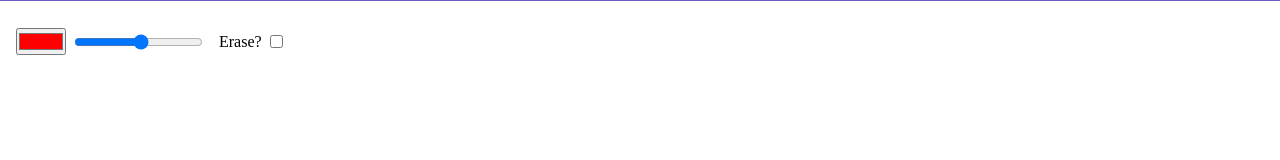
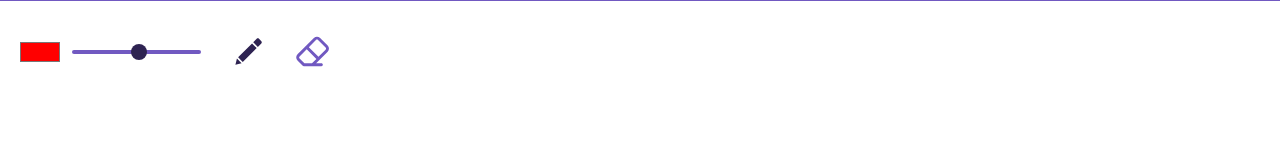
Before and after one commit to maykbrito/screenboard, an Electron app: page index.html in a window 1280 px wide. Drawn offline with Linux system fonts and the light colour scheme.

Commit message:
feat: tools selection, replaced the eraser checkbox by icons

```diff
--- a/components/controls/Eraser.js
+++ /dev/null
@@ -1,26 +0,0 @@
-export default function (context) {
-    let isErasing = false
-
-    // get initial state, to restore it back
-    const eraser = context.globalCompositeOperation
-
-    document
-        .querySelector('#eraser')
-        .addEventListener("click", change)
-
-    function change(event) {
-        isErasing = event.target.checked
-
-        console.log(event.target)
-    }
-
-    function update() {
-        context.globalCompositeOperation = isErasing
-        ? "destination-out"
-        : eraser;
-    }
-
-    return {
-        update
-    }
-}
--- /dev/null
+++ b/components/controls/Tools.js
@@ -0,0 +1,38 @@
+export default function (context) {
+
+    const toolsFunction = {
+        pencil: function update() {
+            context.globalCompositeOperation = 'source-over'
+        },
+        eraser: function update() {
+            context.globalCompositeOperation = "destination-out"
+        }
+    }
+
+    function changeToolSelect(event) {
+        setTool(event.target.value)
+    }
+
+    function setTool(toolName) {
+        selectedTool = toolsFunction[toolName]
+    }
+
+    function update(){
+        selectedTool()
+    }
+
+
+    let selectedTool = ''
+
+    setTool('pencil')
+
+    document
+        .querySelectorAll('.tool')
+        .forEach(el => el.addEventListener("click", changeToolSelect))
+
+
+    return {
+        update
+    }
+
+}
--- a/components/controls/index.js
+++ b/components/controls/index.js
@@ -1,12 +1,12 @@
 import Size from './Size.js'
 import Color from './Color.js'
-import Eraser from './Eraser.js'
+import Tools from './Tools.js'
 
 export default function(context) {
 
     const controls = [
         Size(context),
-        Eraser(context),
+        Tools(context),
         Color(context)
     ]
 
--- a/index.html
+++ b/index.html
@@ -1,5 +1,6 @@
 <!DOCTYPE html>
 <html lang="en">
+
 <head>
     <meta charset="UTF-8">
     <meta name="viewport" content="width=device-width, initial-scale=1.0">
@@ -7,16 +8,36 @@
 
     <link rel="stylesheet" href="style.css">
 </head>
+
 <body>
     <div id="controllers">
         <input type="color" name="color" id="color" value="#FF0000">
         <input type="range" name="size" id="size" min="1" max="20">
 
-        <label for="eraser">Erase?</label>
-        <input type="checkbox" name="eraser" id="eraser">
+        <div id="tools">
+            <input type="radio" name="tool" id="tool-1" class="tool" value="pencil" checked>
+            <label for="tool-1">
+                <svg width="64px" height="64px" viewBox="0 0 64 64" xmlns="http://www.w3.org/2000/svg">
+                    <path
+                        d="M12.938,42.498l8.446,8.429l25.339-25.288l-8.447-8.429L12.938,42.498z M7.998,55.84l11.258-2.806l-8.447-8.431 L7.998,55.84z M55.167,12.996l-4.224-4.215c-1.166-1.164-3.057-1.164-4.223,0l-6.334,6.322l8.446,8.429l6.334-6.322 C56.333,16.046,56.333,14.159,55.167,12.996z" />
+                </svg>
+            </label>
+
+
+            <input type="radio" name="tool" id="tool-2" class="tool" value="eraser">
+            <label for="tool-2">
+                <svg width="64px" height="64px" viewBox="0 0 24 24" xmlns="http://www.w3.org/2000/svg">
+                    <path
+                        d="M12.8786 2.70705C14.0502 1.53547 15.9497 1.53548 17.1213 2.70705L22.2928 7.87862C23.4644 9.0502 23.4644 10.9497 22.2928 12.1213L14.4142 19.9999H17.9999C18.5522 19.9999 18.9999 20.4477 18.9999 20.9999C18.9999 21.5522 18.5522 21.9999 17.9999 21.9999H5.99994C5.73473 21.9999 5.48037 21.8946 5.29284 21.7071L1.70705 18.1213C0.535474 16.9497 0.535477 15.0502 1.70705 13.8786L12.8786 2.70705ZM11.5857 19.9999L14.5857 16.9999L7.99994 10.4142L3.12126 15.2928C2.73074 15.6834 2.73074 16.3165 3.12126 16.707L6.41416 19.9999H11.5857ZM9.41416 8.99994L15.9999 15.5857L20.8786 10.707C21.2691 10.3165 21.2691 9.68336 20.8786 9.29284L15.707 4.12126C15.3165 3.73074 14.6834 3.73074 14.2928 4.12126L9.41416 8.99994Z" />
+                </svg>
+            </label>
+
+        </div>
+
     </div>
     <canvas id="board"></canvas>
 
     <script src="components/main.js" type="module"></script>
 </body>
+
 </html>
--- a/style.css
+++ b/style.css
@@ -48,6 +48,85 @@ html {
     cursor: move;
 }
 
+
+#tools {
+    display: flex;
+    flex-direction: row;
+    justify-content: space-between;
+    align-items: center;
+}
+
+
+
 #board {
     border-top: 1px solid #7159c1;
 }
+
+
+
+input[type='color'] {
+    border: 0;
+    height: 2rem;
+    width: 3rem;
+    border-radius: 2px;
+    padding: 2px;
+    background-color: transparent;
+}
+
+input[type='range'] {
+    -webkit-appearance: none;
+    height: 0.3rem;
+    border-radius: 5px;
+    background: #7159c1;
+    outline: none;
+    -webkit-transition: .2s;
+    transition: opacity .2s;
+}
+
+input[type='range']::-webkit-slider-thumb {
+    -webkit-appearance: none;
+    appearance: none;
+    width: 1rem;
+    height: 1rem;
+    border-radius: 50%;
+    background: #2e2352;
+    cursor: pointer;
+}
+
+input[type='range']::-moz-range-thumb {
+    width: 1rem;
+    height: 1rem;
+    border-radius: 50%;
+    background: #2e2352;
+    cursor: pointer;
+}
+
+
+
+input[type='radio']{
+    width: 0;
+    height: 0;
+    visibility: hidden;
+}
+
+input[type='radio'] + label {
+    border: 0;
+    height: 3rem;
+    width: 3rem;
+    border: transparent 2px solid;
+    border-radius: 5px;
+    padding: 5px;
+    display: flex;
+    justify-content: center;
+    align-items: center;
+}
+
+input[type='radio'] + label svg {
+    height: 2.2rem;
+    min-width: 2.2rem;
+    fill: #7159c1;
+}
+
+input[type='radio']:checked + label svg {
+    fill: #2e2352;
+}
```
